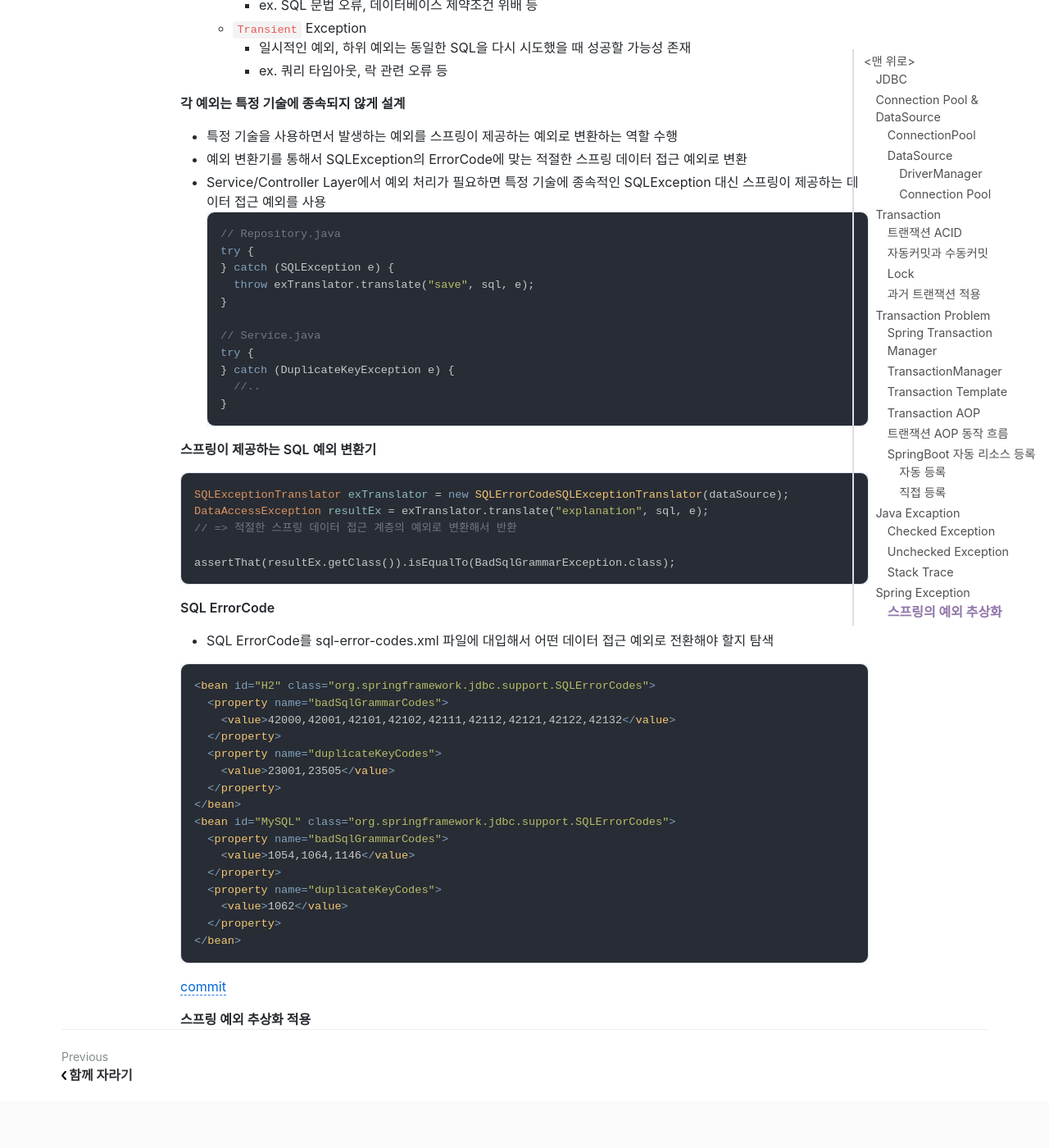
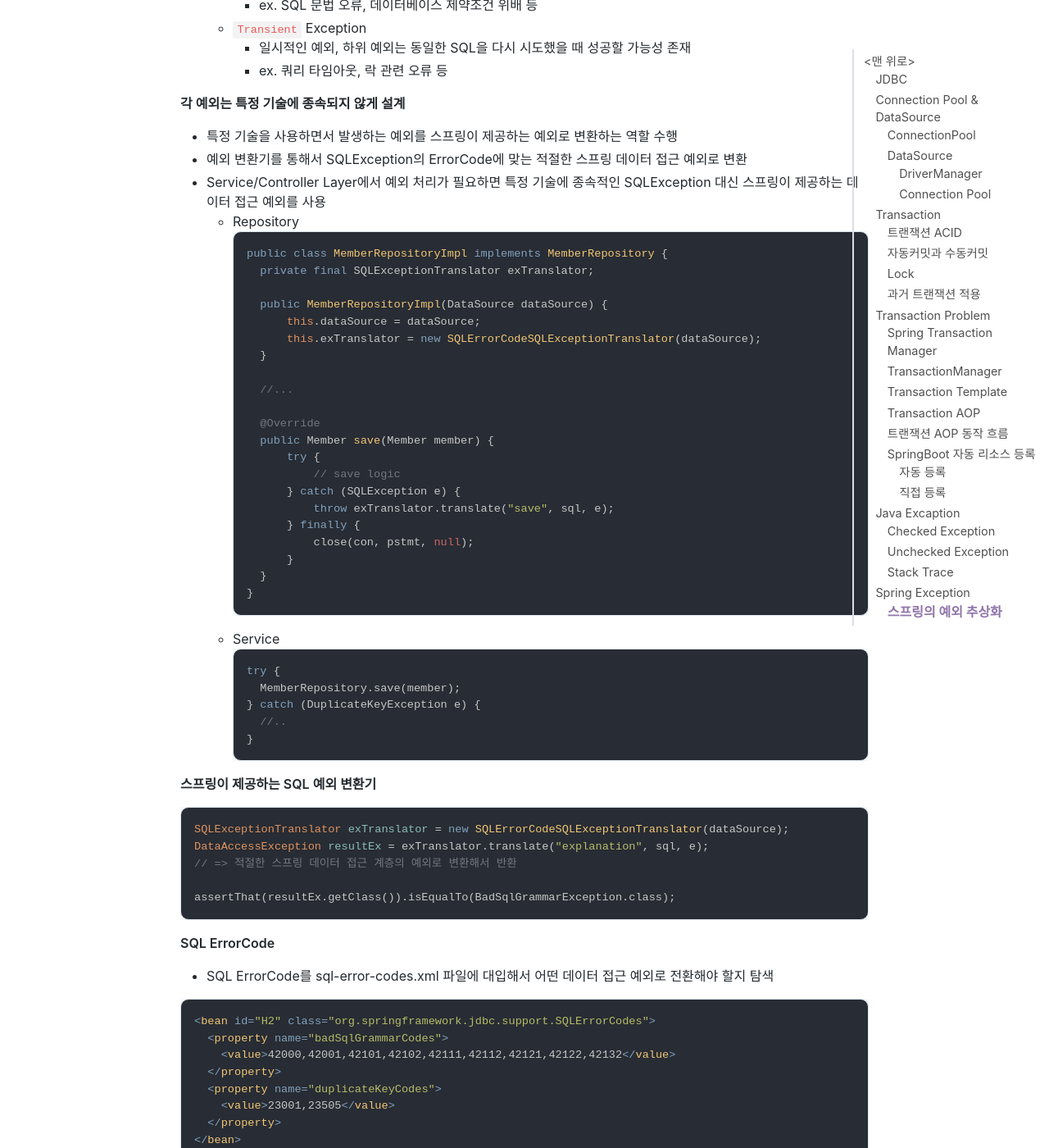
Before and after one commit to jihunparkme/jihunparkme.github.io, a Jekyll site: the page built from _posts/2022-08-08-Spring-DB-Part1.md, in a window 1280 px wide and 1400 px high, scrolled down 20232 px. Shown: the whole window at 82% size. Built offline with Jekyll 4.4.1, drawn with Linux system fonts in a browser that asks for light colours; nearby versions of some CDN libraries; comment, search, counter and statistics services are not loaded.

Commit message:
edit: example code

````diff
--- a/_posts/2022-08-08-Spring-DB-Part1.md
+++ b/_posts/2022-08-08-Spring-DB-Part1.md
@@ -833,19 +833,38 @@ Service Layer에서 특정 기술에 의존적인 예외(ex. SQLException)를
 - 특정 기술을 사용하면서 발생하는 예외를 스프링이 제공하는 예외로 변환하는 역할 수행
 - 예외 변환기를 통해서 SQLException의 ErrorCode에 맞는 적절한 스프링 데이터 접근 예외로 변환
 - Service/Controller Layer에서 예외 처리가 필요하면 특정 기술에 종속적인 SQLException 대신 스프링이 제공하는 데이터 접근 예외를 사용
-  ```java
-  // Repository.java
-  try {
-  } catch (SQLException e) {
-    throw exTranslator.translate("save", sql, e);
-  }
+  - Repository
+    ```java
+    public class MemberRepositoryImpl implements MemberRepository {
+      private final SQLExceptionTranslator exTranslator;
 
-  // Service.java
-  try {
-  } catch (DuplicateKeyException e) {
-    //..
-  }
-  ```
+      public MemberRepositoryImpl(DataSource dataSource) {
+          this.dataSource = dataSource;
+          this.exTranslator = new SQLErrorCodeSQLExceptionTranslator(dataSource);
+      }
+
+      //...
+
+      @Override
+      public Member save(Member member) {
+          try {
+              // save logic
+          } catch (SQLException e) {
+              throw exTranslator.translate("save", sql, e);
+          } finally {
+              close(con, pstmt, null);
+          }
+      }
+    }
+    ```
+  - Service
+    ```java
+    try {
+      MemberRepository.save(member);
+    } catch (DuplicateKeyException e) {
+      //..
+    }
+    ```
 
 **스프링이 제공하는 SQL 예외 변환기**
 
````
